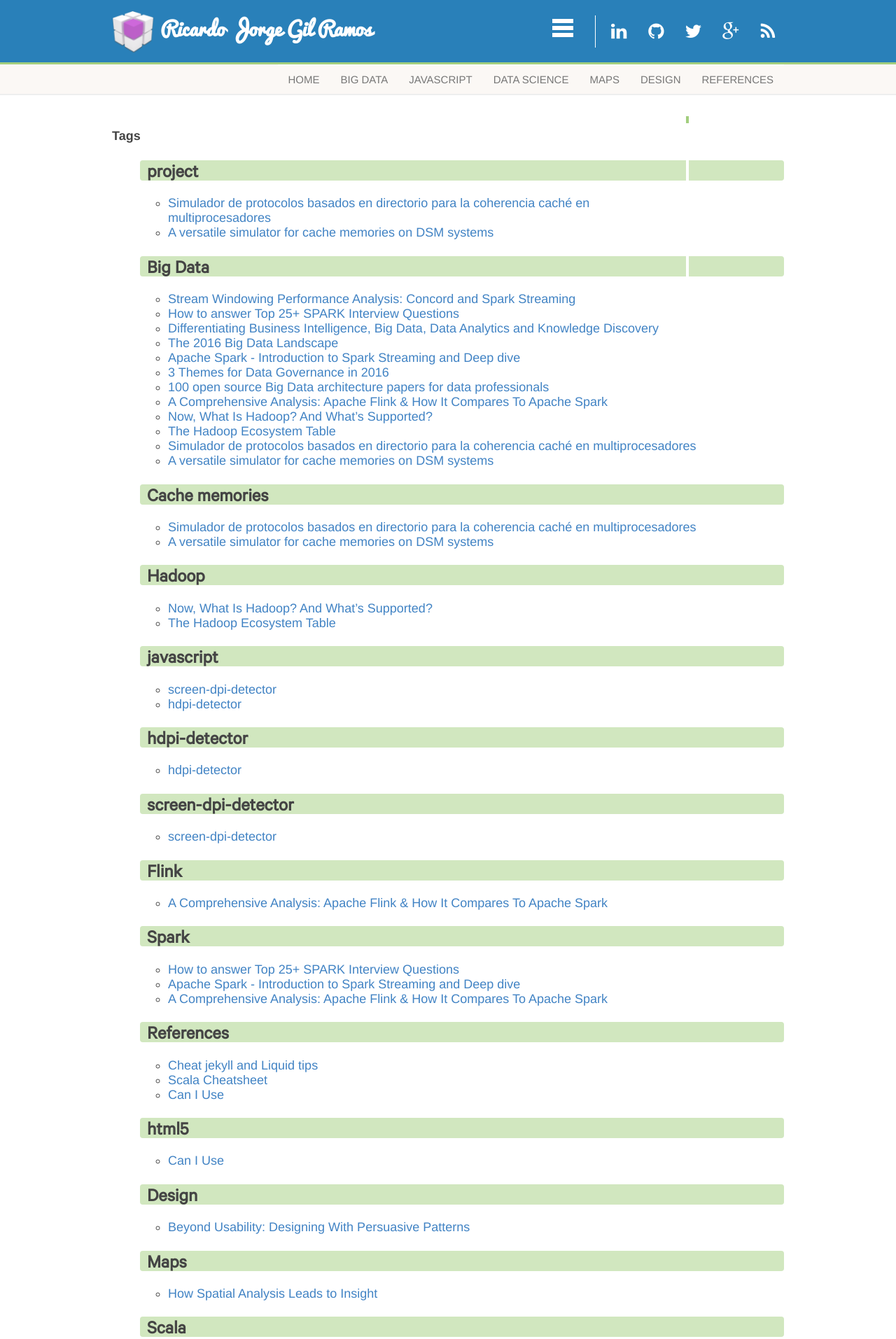
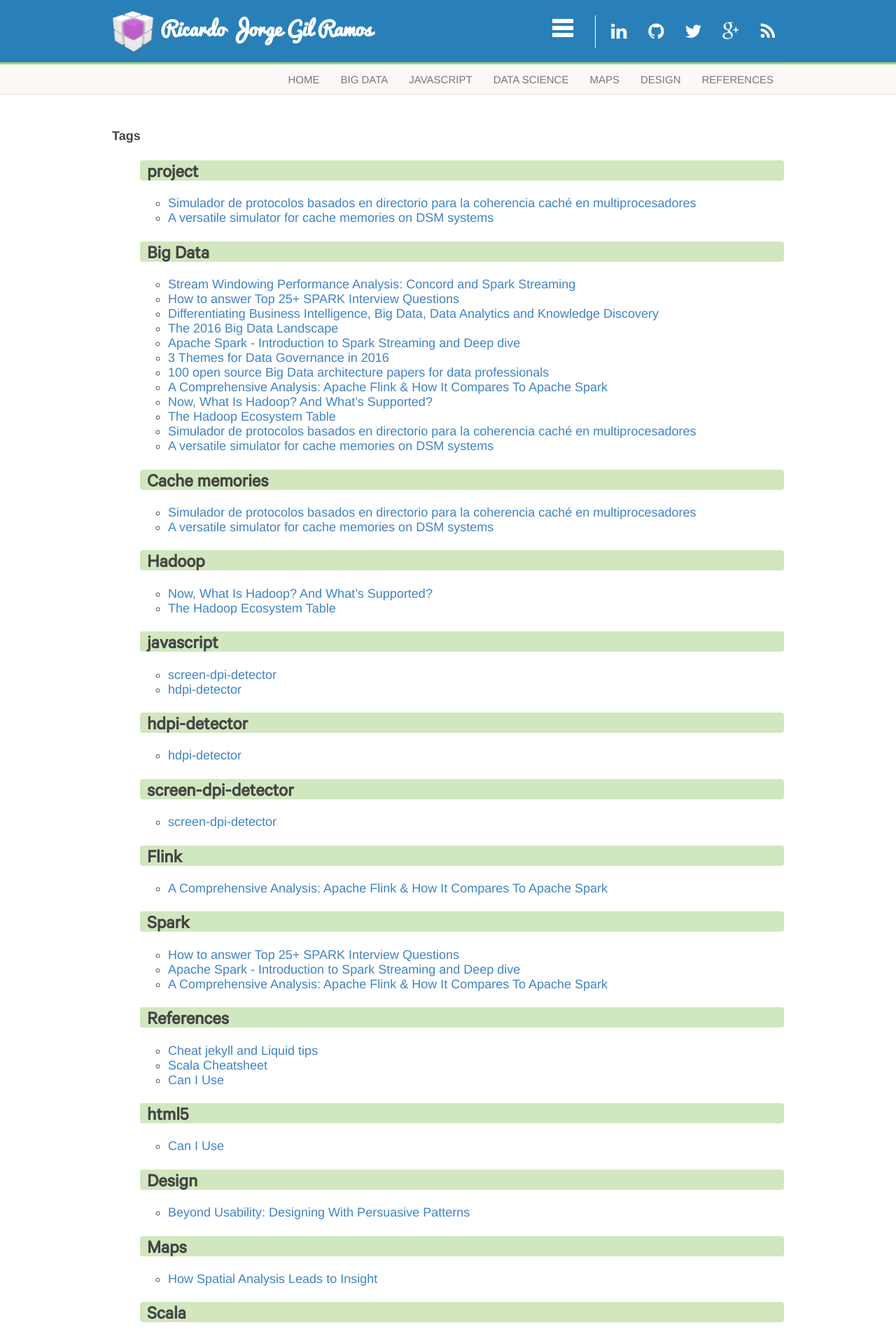
Before and after one commit to jorgegilramos/web, a Jekyll site: the page built from tags.md, in a window 1280 px wide. Shown: the top 1913 px of the page at 70% size. Built offline with Jekyll 4.4.1, drawn with Linux system fonts in a browser that asks for light colours.

Commit message:
Several changes

```diff
--- a/_layouts/default.html
+++ b/_layouts/default.html
@@ -36,6 +36,6 @@
   <script src="{{site.baseurl}}/assets/js/fancybox/jquery.fancybox-buttons.js?v=1.0.5" type="text/javascript"></script-->
   <script src="{{site.baseurl}}/assets/js/mmenu/js/jquery.mmenu.min.all.js" type="text/javascript"></script>
   <script src="{{site.baseurl}}/assets/js/slidewidget-1.0.js" type="text/javascript"></script>
-  <script src="{{site.baseurl}}/assets/js/main.js" type="text/javascript"></script>
+  <!--script src="{{site.baseurl}}/assets/js/main.js" type="text/javascript"></script-->
 </body>
 </html>
--- a/tags.md
+++ b/tags.md
@@ -7,7 +7,6 @@
 ---
 
 <section>
-{% include toc.html %}
   <div id="center-body" class="wrap">
     <div class="">
       <section class="content-tags">
@@ -15,7 +14,7 @@
         <ul style="list-style: outside none none">
           {% for tag in site.tags %}
           <li>
-            <h2 id="{{ tag[0] }}-ref" class="toc-item" >{{ tag[0] }}</h2>
+            <h2 id="{{ tag[0] }}-ref">{{ tag[0] }}</h2>
             <ul>
               {% for post in tag[1] %}
                  <li><a href="{{ site.baseurl }}{{ post.url }}">{{ post.title }}</a></li>
```
